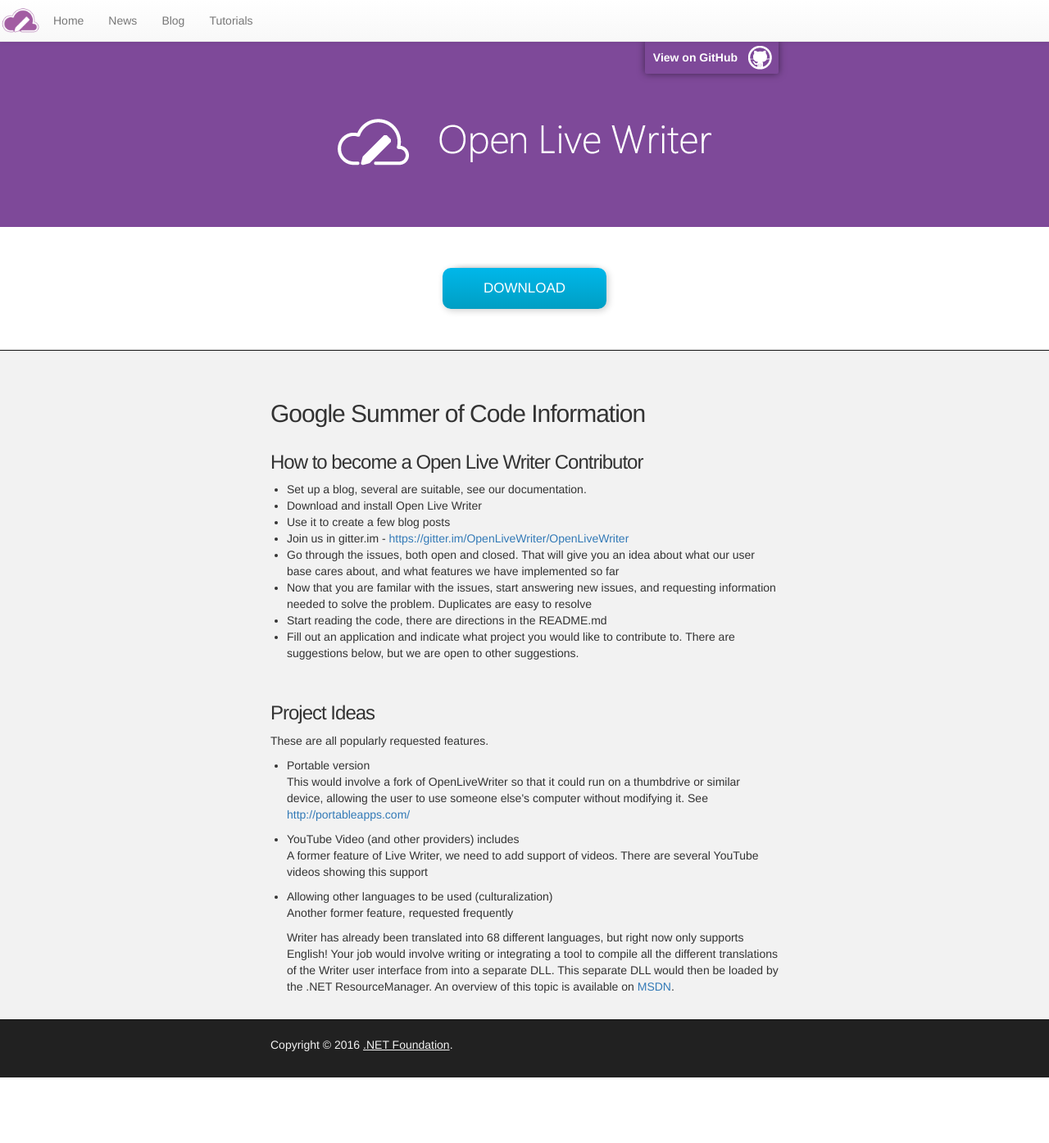
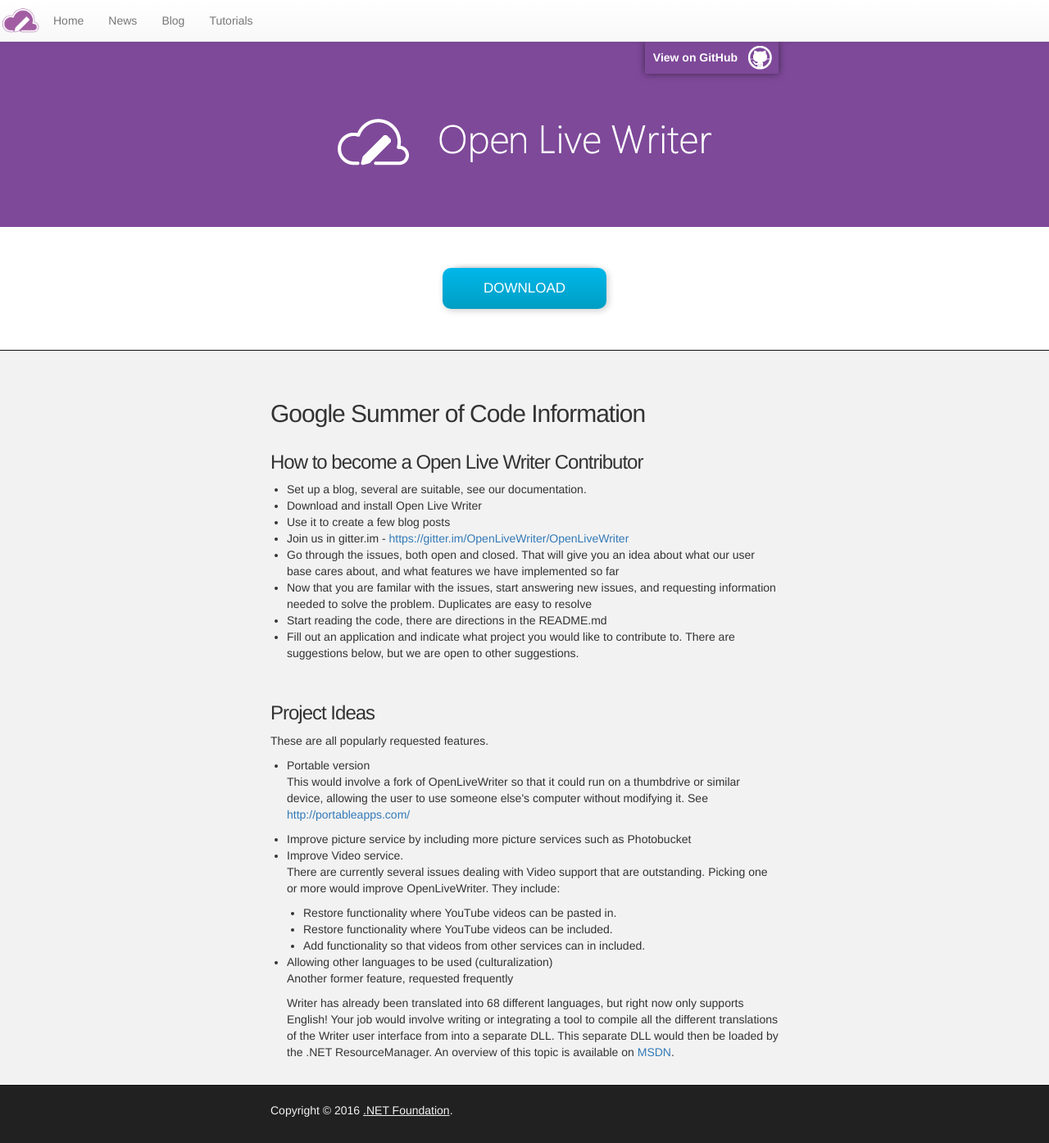
Before and after one commit to OpenLiveWriter/OpenLiveWriter.Github.io, a Jekyll site: the page built from GSoC/index.html, in a window 1280 px wide and 1395 px high. Shown: the whole window at 82% size. Built offline with Jekyll 4.4.1, drawn with Linux system fonts in a browser that asks for light colours.

Commit message:
Update index.html
Expanding improve video service and add expand picture service.

```diff
--- a/GSoC/index.html
+++ b/GSoC/index.html
@@ -42,8 +42,15 @@
             a thumbdrive or similar device, allowing the user to use someone else's
             computer without modifying it.  See <a href=http://portableapps.com> http://portableapps.com/</a></p>
     </li>
-<li>YouTube Video (and other providers) includes
-    <p>A former feature of Live Writer, we need to add support of videos.  There are several YouTube videos showing this support</p>
+    <li>Improve picture service by including more picture services such as Photobucket</li>
+    </li>
+<li>Improve Video service.
+    <p>There are currently several issues dealing with Video support that are outstanding.  Picking one or more would improve OpenLiveWriter. They include:</p>
+    <ul>
+        <li>Restore functionality where YouTube videos can be pasted in.</li>
+        <li>Restore functionality where YouTube videos can be included.</li>
+        <li>Add functionality so that videos from other services can in included.</li>
+    </ul>
 </li>
 <li>Allowing other languages to be used (culturalization)
     <p>Another former feature, requested frequently</p>
```
